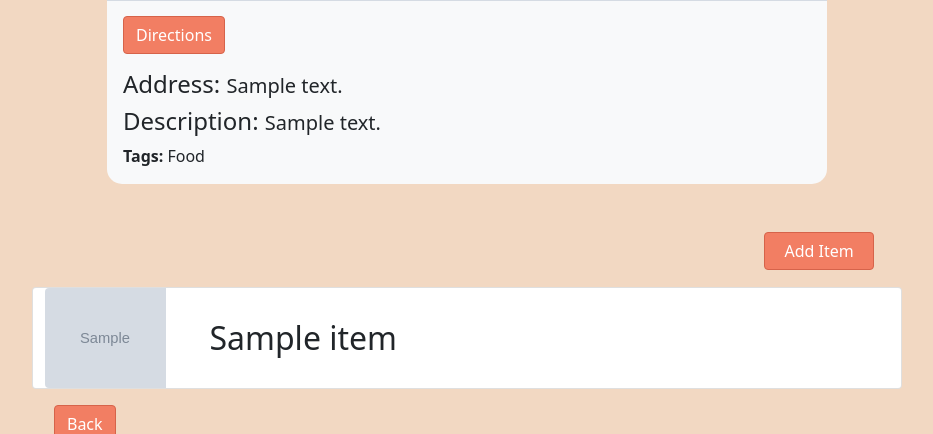
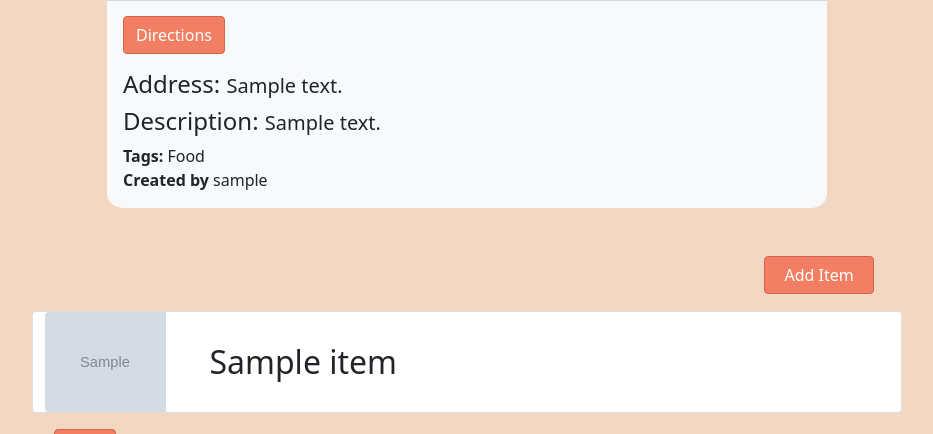
Before and after one commit to UCCS-CS4300-5300/group6-spring2024, a Django app: page /location/1/details in a window 1280 px wide. Shown: the part 601-1035 px from the top of the page, without its empty margins (173-1106 px from the left). Run offline with Django 5.2, Linux system fonts and the light colour scheme; tables that the repository leaves empty hold one stand-in row (values such as "Sample post"); grey boxes marked "Sample" are stand-in pictures; some libraries are stand-ins or nearby versions; some web fonts are replaced.

Commit message:
Added created by (username) (TC)

```diff
--- a/templates/location_item_info.html
+++ b/templates/location_item_info.html
@@ -114,6 +114,8 @@
               {% else %}
                 None
               {% endif %}
+              <br>
+              <strong>Created by </strong>{{location.created_by}} <!-- Make clickable to public profile page -->
             </div>
           </div>
           {% if user.is_authenticated and user.is_superuser %}
```
